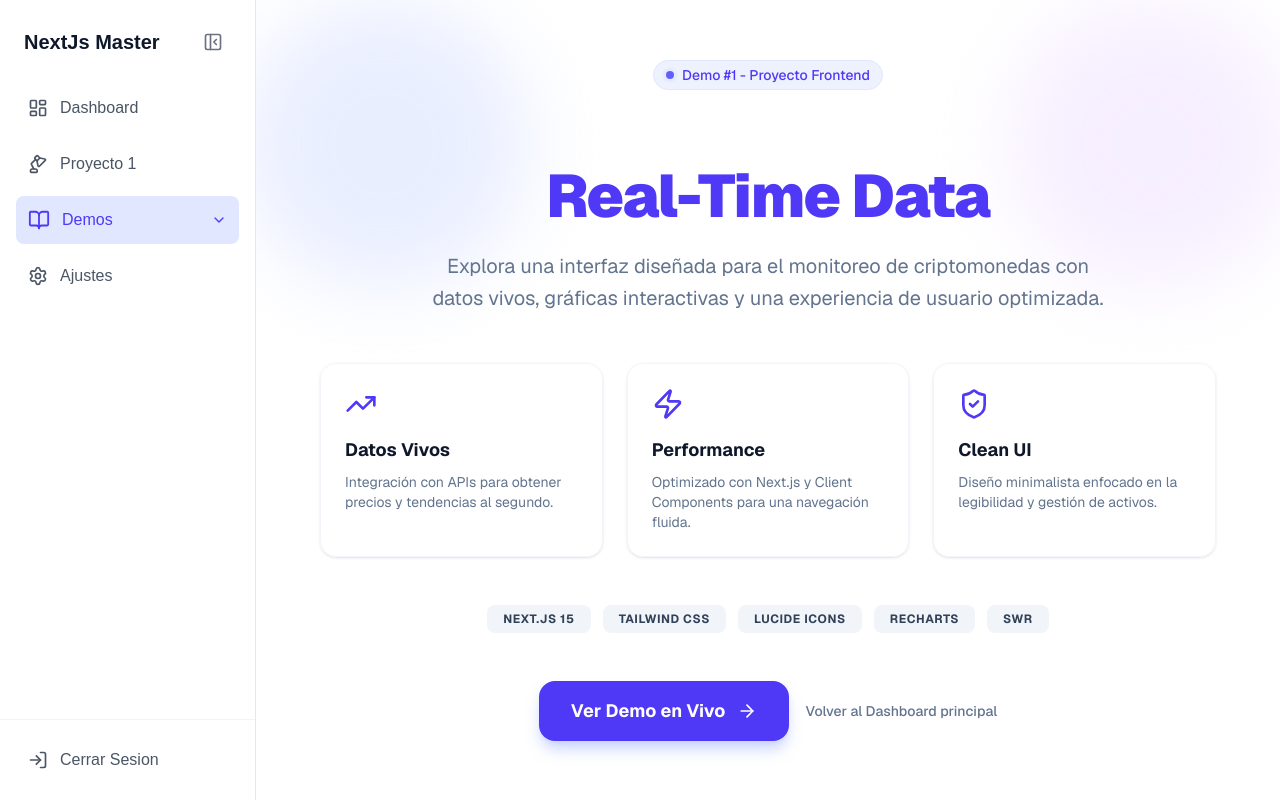
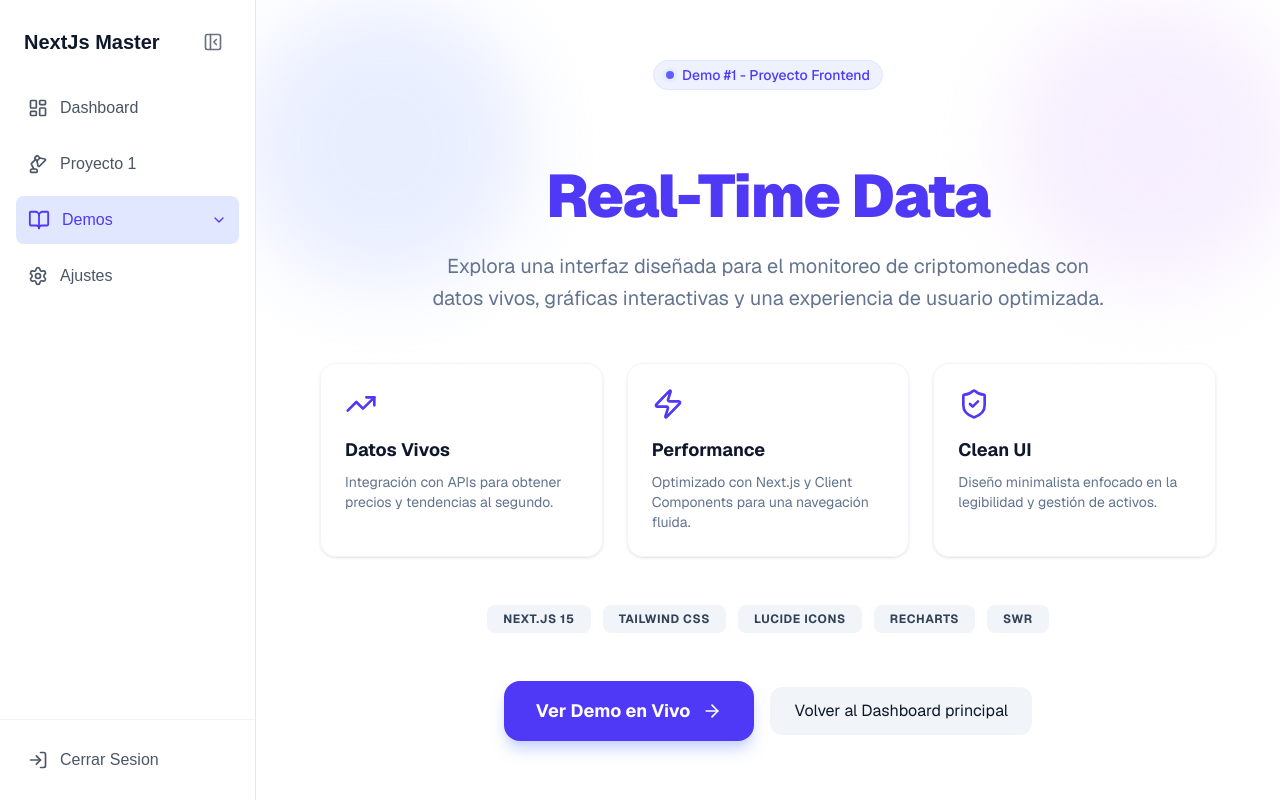
Before and after one commit to DanielGuzmanV/Fundamentos-NextJs, a Next.js app: page /demos/demo-1 in a window 1280 px wide. Built offline with nearby package versions, Linux system fonts and the light colour scheme.

Commit message:
Se borro el antiguo boton y se usa el nuevo boton global en crypto hero

```diff
--- a/src/features/demos/crypto-dashboard/components/crypto-hero/ButtonHero.tsx
+++ /dev/null
@@ -1,24 +0,0 @@
-import { PATHS } from "@/lib/constants/paths"
-import { ArrowRight } from "lucide-react"
-import Link from "next/link"
-
-export const ButtonHero = () => {
-  return (
-    <div className="flex flex-col sm:flex-row items-center justify-center gap-4">
-      <Link
-        href={PATHS.CRYPTO_DASHBOARD}
-        className="group flex items-center justify-center gap-3 w-full sm:w-auto bg-indigo-600 text-white px-8 py-4 rounded-2xl font-bold text-lg shadow-lg shadow-indigo-200 hover:bg-indigo-700 hover:scale-[1.02] transition-all"
-      >
-        Ver Demo en Vivo
-        <ArrowRight size={20} className="group-hover:translate-x-1 transition-transform" />
-      </Link>
-
-      <Link
-        href={PATHS.HOME}
-        className="text-slate-500 hover:text-slate-800 font-medium text-sm transition-colors"
-      >
-        Volver al Dashboard principal
-      </Link>
-    </div>
-  )
-}
--- a/src/features/demos/crypto-dashboard/screens/CryptoHero.tsx
+++ b/src/features/demos/crypto-dashboard/screens/CryptoHero.tsx
@@ -1,6 +1,8 @@
 import { HeaderHero } from "../components/crypto-hero/HeaderHero";
 import { CardsFeaturesHero } from "../components/crypto-hero/CardsFeaturesHero";
-import { ButtonHero } from "../components/crypto-hero/ButtonHero";
+import { ButtonScreens } from "@/components/ButtonScreens";
+import { PATHS } from "@/lib/constants/paths";
+import { ArrowRight } from "lucide-react";
 
 export default function CryptoHero() {
   return (
@@ -26,7 +28,20 @@ export default function CryptoHero() {
         </div>
 
         {/* CTA (Call to Action) */}
-        <ButtonHero/>
+        <div className="flex flex-col sm:flex-row items-center justify-center gap-4">
+          <ButtonScreens
+            title="Ver Demo en Vivo"
+            linkPath={PATHS.CRYPTO_DASHBOARD}
+            Icon={ArrowRight}
+            variant="primary"
+          />
+
+          <ButtonScreens
+            title="Volver al Dashboard principal"
+            linkPath={PATHS.HOME}
+            variant="secondary"
+          />
+        </div>
       </div>
     </div>
   );
```
